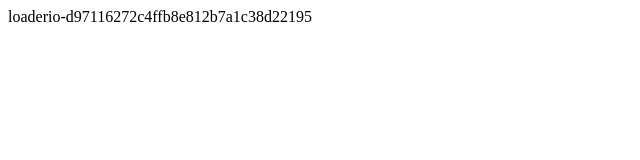
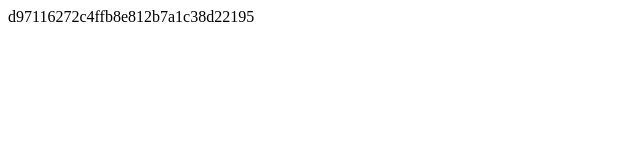
Before and after one commit to 09liweis/RentalManagementPlatform, a Next.js app: page /loaderio-d97116272c4ffb8e812b7a1c38d22195 in a window 1280 px wide. Shown: the top 160 px of the page, without its empty margins (0-640 px from the left). Built offline with nearby package versions, Linux system fonts and the light colour scheme.

Commit message:
fix token

```diff
--- a/app/loaderio-d97116272c4ffb8e812b7a1c38d22195/page.tsx
+++ b/app/loaderio-d97116272c4ffb8e812b7a1c38d22195/page.tsx
@@ -1,6 +1,6 @@
 export default function Test() {
   //for loader.io performance test
   return (
-    <>loaderio-d97116272c4ffb8e812b7a1c38d22195</>
+    <>d97116272c4ffb8e812b7a1c38d22195</>
   )
 }
```
